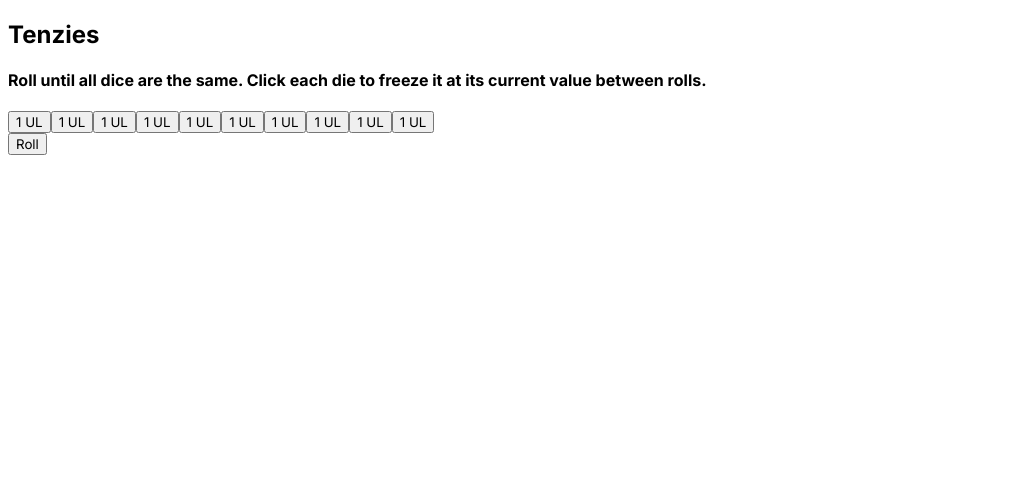
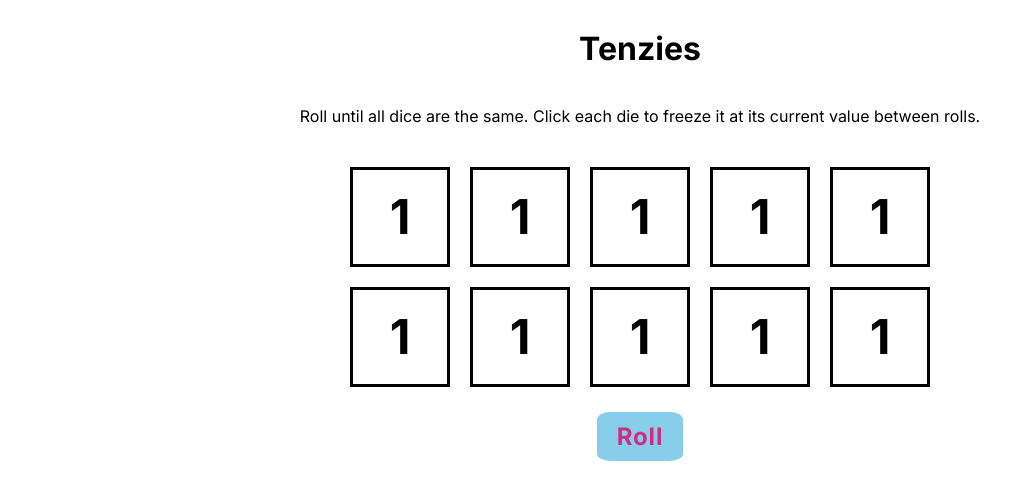
Before and after one commit to sampma309/Tenzies, a React (Vite) app: page / in a window 1280 px wide. Shown: the top 500 px of the page, without its empty margins (0-1034 px from the left). Built offline with nearby package versions, Linux system fonts and the light colour scheme.

Commit message:
completed initial layout and styling

```diff
--- a/index.css
+++ b/index.css
@@ -2,3 +2,65 @@
     box-sizing: border-box;
     font-family: "Inter", sans-serif;
 }
+
+#root {
+    display: flex;
+    flex-direction: column;
+    justify-content: center;
+    align-items: center;
+}
+
+.explanation {
+    display: flex;
+    flex-direction: column;
+    justify-content: center;
+    align-items: center;
+}
+
+.explanation--title {
+
+}
+
+.explanation--text {
+
+}
+
+.diceGrid {
+    display: grid;
+    justify-content: center;
+    grid-template-columns: repeat(5, 100px);
+    gap: 20px;
+    padding-top: 25px;
+}
+
+.dice {
+    display: flex;
+    justify-content: center;
+    align-items: center;
+    font-size: 3rem;
+    border: 3px solid black;
+    height: 100px;
+    margin: 0;
+}
+
+.locked {
+    background-color: greenyellow;
+}
+
+.button--root {
+    display: flex;
+    justify-content: center;
+    align-items: center;
+}
+
+.roll-button {
+    margin: 25px;
+    background-color: skyblue;
+    color: #D32C85;
+    border: none;
+    font-size: 24px;
+    font-weight: bold;
+    padding: 10px 20px;
+    border-radius: 15%;
+    letter-spacing: 0.05rem;
+}
--- a/src/App.jsx
+++ b/src/App.jsx
@@ -31,7 +31,7 @@ export default function App() {
         key={die.id}
         id={die.id}
         value={die.value}
-        locked={die.locked ? "L" : "UL"}
+        locked={die.locked}
         toggleLocked={toggleLocked}
       />
     )
@@ -40,7 +40,9 @@ export default function App() {
   return (
     <div>
       <Header />
-      {diceElements}
+      <div className="diceGrid">
+        {diceElements}
+      </div>
       <RollButton
         rollNewValues={rollNewValues}
       />
--- a/src/components/Die.jsx
+++ b/src/components/Die.jsx
@@ -2,9 +2,11 @@ import React from "react"
 
 export default function Die(props) {
     return (
-        // <div onClick={() => props.toggleLocked(props.id)}>
-        //     <h4>{props.value}</h4>
-        // </div>
-        <button onClick={() => props.toggleLocked(props.id)}>{props.value} {props.locked}</button>
+        <h1
+            className={props.locked ? "dice locked" : "dice unlocked"}
+            onClick={() => {
+                props.toggleLocked(props.id)}}>
+            {props.value} {props.locked}
+        </h1>
     )
 }
--- a/src/components/Header.jsx
+++ b/src/components/Header.jsx
@@ -3,11 +3,11 @@ import React from "react"
 export default function Header() {
     return (
         <div className="explanation">
-            <h2 className="explanation--title">Tenzies</h2>
-            <h4 className="explanation--text">
+            <h1 className="explanation--title">Tenzies</h1>
+            <p className="explanation--text">
                 Roll until all dice are the same. Click each die to
                 freeze it at its current value between rolls.
-            </h4>
+            </p>
         </div>
     )
 }
--- a/src/components/RollButton.jsx
+++ b/src/components/RollButton.jsx
@@ -2,8 +2,12 @@ import React from "react"
 
 export default function RollButton(props) {
     return (
-        <div className="roll-button">
-            <button onClick={props.rollNewValues}>Roll</button>
+        <div className="button--root">
+            <button
+                className="roll-button"
+                onClick={props.rollNewValues}>
+                Roll
+            </button>
         </div>
 
     )
```
